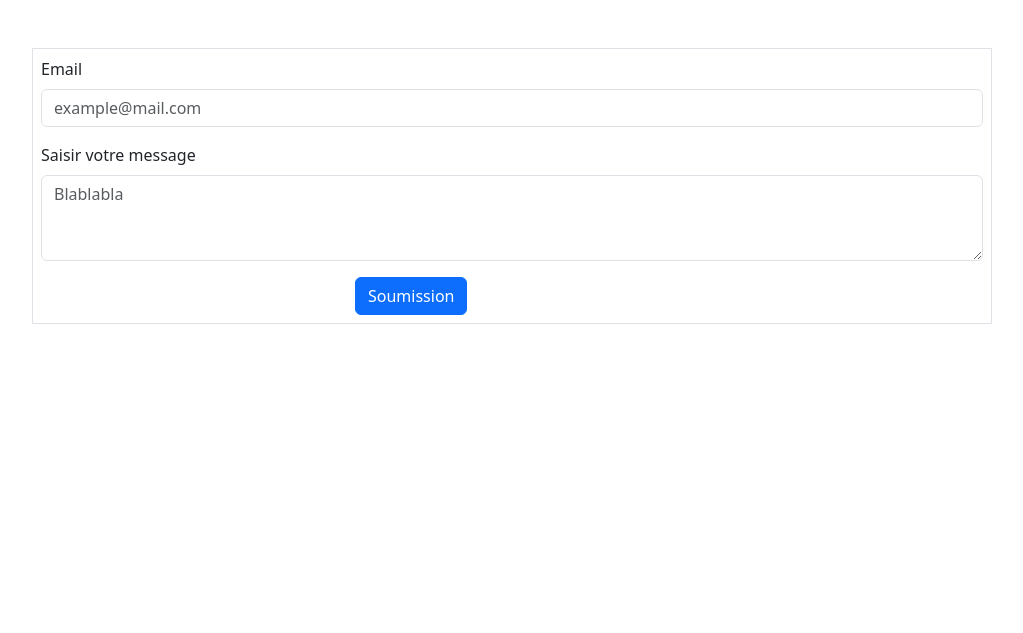
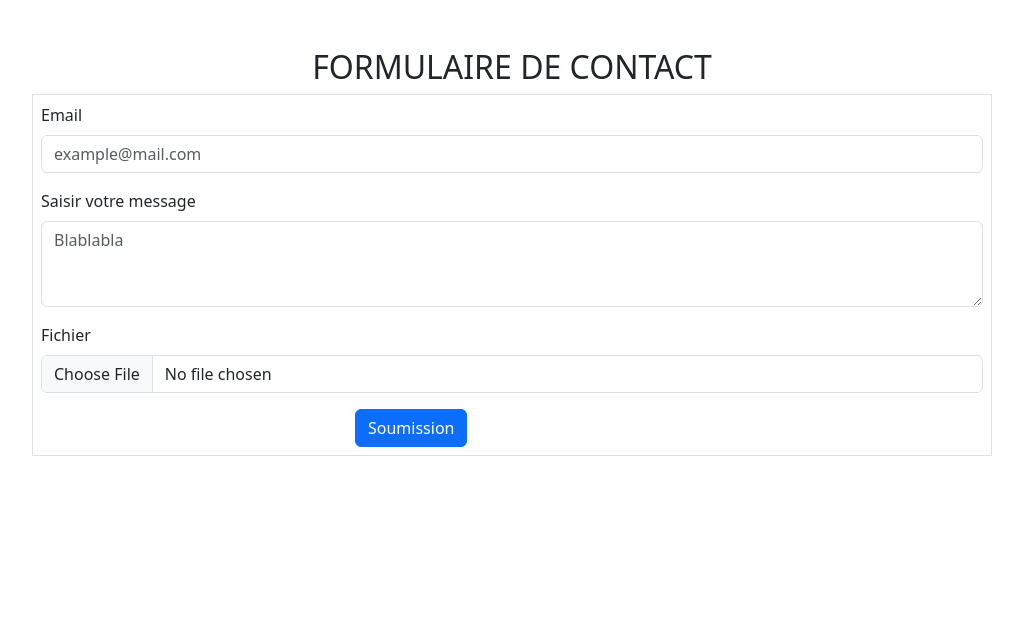
Before and after one commit to GuillemotClement/LEARN_RecetteMagique-PHP, a PHP site: page /contact_form.php in a window 1280 px wide. Shown: the part 57-690 px from the top of the page, without its empty margins (128-1151 px from the left). Run offline with PHP 8.4, Linux system fonts and the light colour scheme; some libraries are stand-ins or nearby versions.

Commit message:
Ajout de la gestion d'envoie de fichier dans contact

```diff
--- a/contact_form.php
+++ b/contact_form.php
@@ -4,7 +4,8 @@ require_once('head.php');
 
 ?>
 <div class="center mt-5">
-<form action="submit_contact.php" method="post" class="border mx-auto p-2 col-9">
+    <h2 class="text-uppercase text-center">Formulaire de contact</h2>
+<form action="submit_contact.php" method="post" class="border mx-auto p-2 col-9" enctype="multipart/form-data">
     <div class="mb-3">
         <label for="email" class="form-label">Email</label>
         <input type="text" name="email" id="email" placeholder="example@mail.com" class="form-control">
@@ -12,6 +13,10 @@ require_once('head.php');
     <div class="mb-3">
         <label for="message" class="form-label">Saisir votre message</label>
         <textarea class="form-control" id="message" name="message" rows="3" placeholder="Blablabla"></textarea>
+    </div>
+    <div class="mb-3">
+        <label for="file" class="form-label">Fichier</label>
+        <input class="form-control" type="file" id="formFile" name="file">
     </div>
     <div class="col-4 mx-auto">
         <button class="btn btn-primary " type="submit">Soumission</button>
--- a/head.php
+++ b/head.php
@@ -16,7 +16,7 @@
         <header>
                 <nav class="navbar navbar-expand-lg bg-dark border-bottom border-body" data-bs-theme="dark">
                     <div class="container-fluid">
-                        <a href="index.html" class="navbar-brand uppercase">Recette Magique</a>
+                        <a href="" class="navbar-brand uppercase">Recette Magique</a>
                         <button class="navbar-toggler" type="button" data-bs-toggle="collapse" data-bs-target="#navbarSupportedContent" aria-controls="navbarSupportedContent" aria-expanded="false" aria-label="Toggle navigation">
                             <span class="navbar-toggler-icon"></span>
                         </button>
--- a/index.php
+++ b/index.php
@@ -5,7 +5,6 @@ require_once('head.php');
 ?>
 
     <main>
-        <a href="test.php">Page de test des fonctions</a>
         <h1 class="uppercase">Nos recettes</h1>
         <div class="ctn-card">
             <?php foreach(getRecipe($recipes) as $recipe): ?>
```
Also changed, not shown: submit_contact.php (+31 -0 lines), 1 other file.
